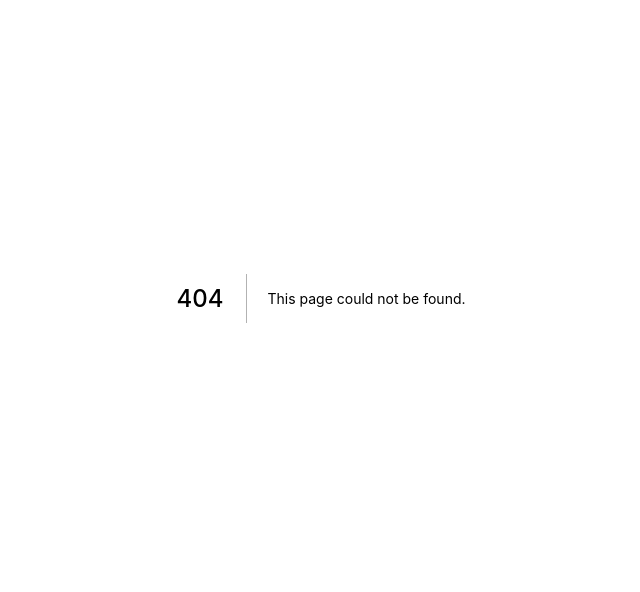
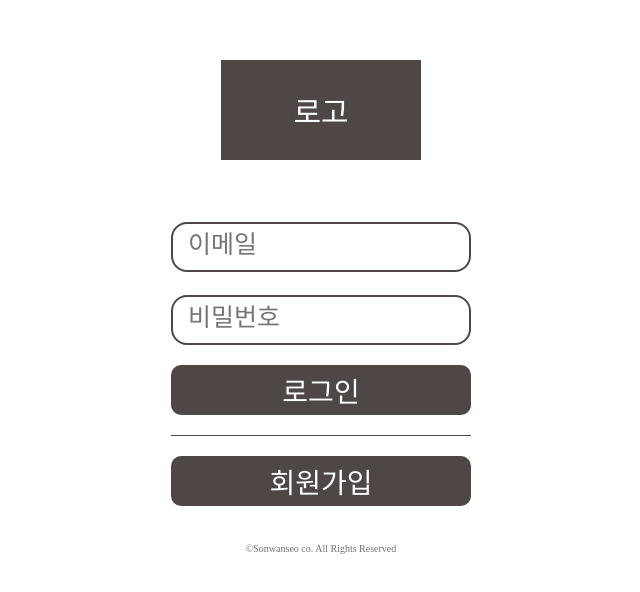
Before and after one commit to ShaWorld/ShaWorld-Frontend, a Next.js app: page /signin in a window 1280 px wide. Before the commit this address had no page. Shown: the part 102-694 px from the top of the page, without its empty margins (319-959 px from the left). Built offline with nearby package versions, Linux system fonts and the light colour scheme.

Commit message:
<pages/signin> signin

```diff
--- /dev/null
+++ b/pages/signin.tsx
@@ -0,0 +1,5 @@
+import SignIn from "../components/SignIn";
+
+export default function signin() {
+  return <SignIn />;
+}
```
